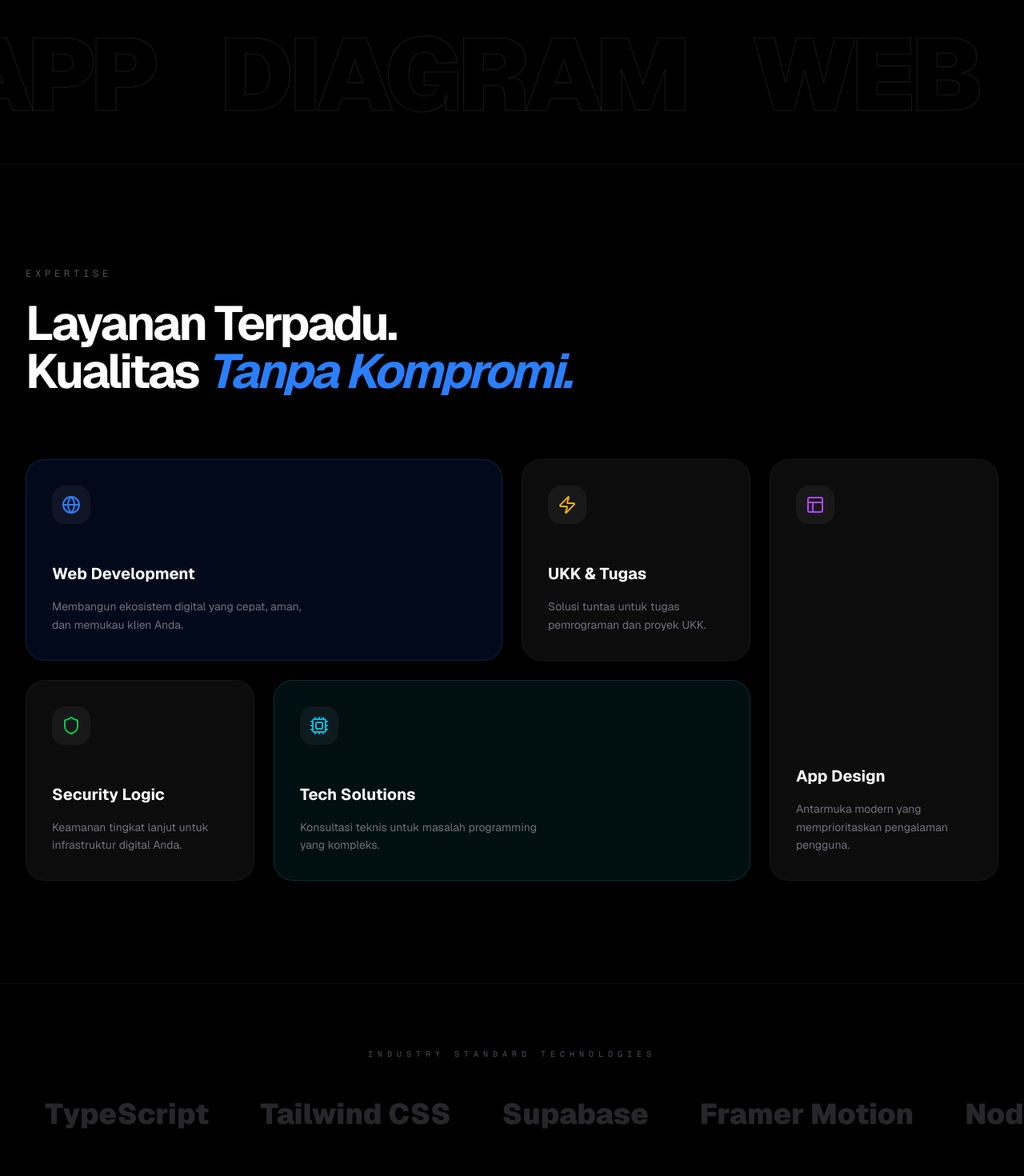
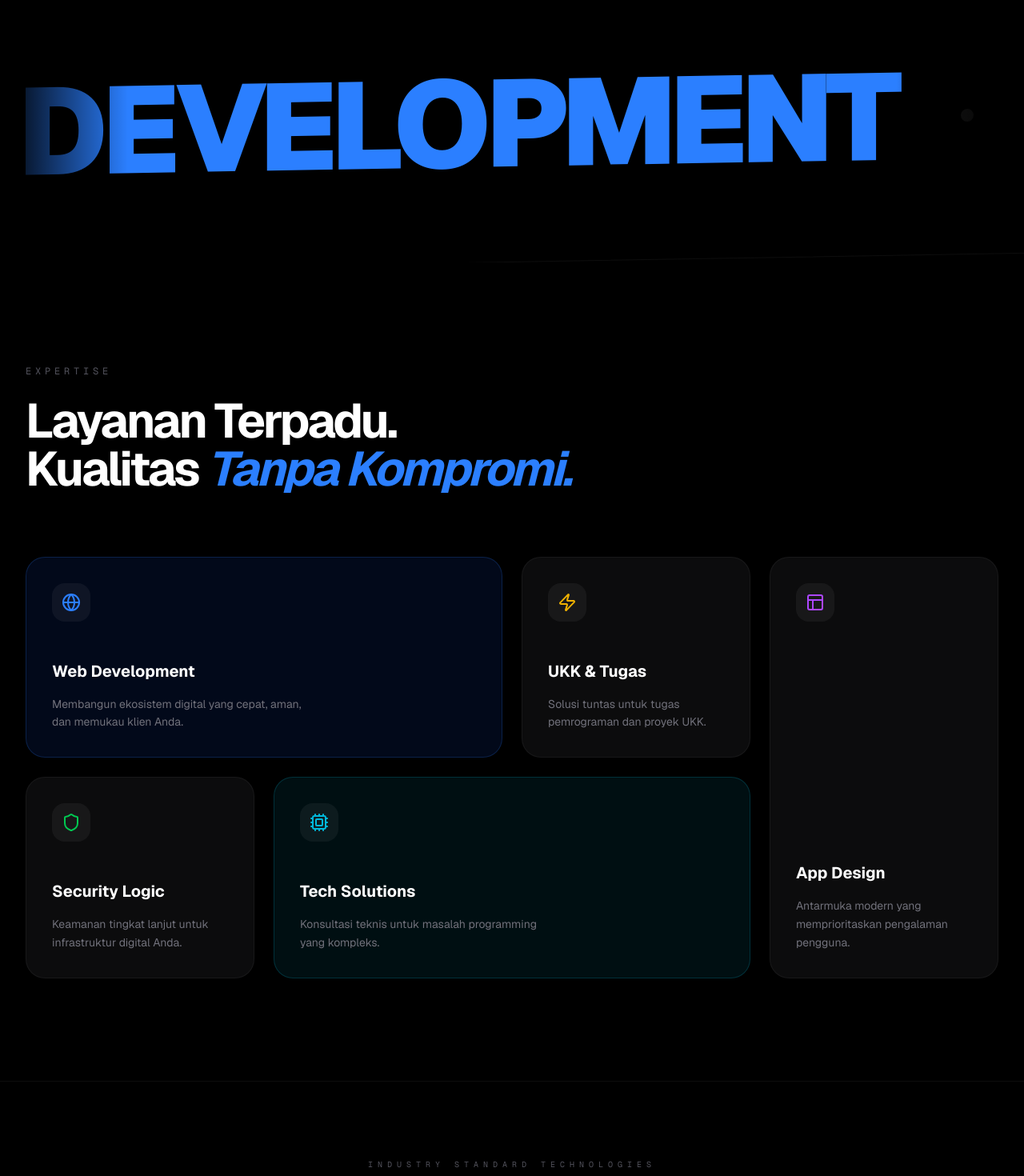
Before and after one commit to F1H444/ghostdev, a Next.js app: page / in a window 1280 px wide. Shown: the part 820-2290 px from the top of the page at 80% size. Built offline with nearby package versions, Linux system fonts and the light colour scheme; no server answers; the database is empty.

Commit message:
update ui website

```diff
--- a/app/admin/page.tsx
+++ b/app/admin/page.tsx
@@ -38,22 +38,22 @@ export default function AdminDashboard() {
       label: 'Total Projects',
       value: totalProjects,
       icon: FolderKanban,
-      color: 'bg-blue-500/10 text-blue-400',
-      change: '+12% from last month'
+      color: 'bg-blue-500/10 text-blue-500 border border-blue-500/20',
+      change: '+12% growth'
     },
     {
       label: 'Active Categories',
       value: totalCategories,
       icon: Layers,
-      color: 'bg-purple-500/10 text-purple-400',
+      color: 'bg-purple-500/10 text-purple-500 border border-purple-500/20',
       change: 'Diverse portfolio'
     },
     {
       label: 'Tech Stacks',
       value: totalTech,
       icon: Code2,
-      color: 'bg-emerald-500/10 text-emerald-400',
-      change: 'Technologies used'
+      color: 'bg-cyan-500/10 text-cyan-500 border border-cyan-500/20',
+      change: 'Modern tools'
     },
   ];
 
@@ -75,7 +75,7 @@ export default function AdminDashboard() {
         </div>
         <Link
           href="/admin/projects/create"
-          className="flex items-center justify-center gap-2 px-5 py-3 bg-white text-black font-bold rounded-xl hover:bg-zinc-200 transition-colors"
+          className="flex items-center justify-center gap-2 px-6 py-3 bg-gradient-to-r from-blue-600 to-purple-600 text-white font-bold rounded-xl hover:scale-105 transition-all shadow-lg shadow-blue-500/20"
         >
           <Plus className="w-5 h-5" />
           <span>New Project</span>
@@ -133,7 +133,14 @@ export default function AdminDashboard() {
                 initial={{ opacity: 0, scale: 0.95 }}
                 animate={{ opacity: 1, scale: 1 }}
                 transition={{ delay: 0.2 + index * 0.05 }}
-                className="group relative overflow-hidden rounded-2xl bg-zinc-900 border border-white/5 hover:border-white/20 transition-all"
+                className={`group relative overflow-hidden rounded-2xl bg-zinc-900 border transition-all duration-500 ${
+                  [
+                    'border-blue-500/20 hover:border-blue-500/50 hover:shadow-[0_0_20px_rgba(59,130,246,0.1)]',
+                    'border-purple-500/20 hover:border-purple-500/50 hover:shadow-[0_0_20px_rgba(168,85,247,0.1)]',
+                    'border-cyan-500/20 hover:border-cyan-500/50 hover:shadow-[0_0_20px_rgba(6,182,212,0.1)]',
+                    'border-yellow-500/20 hover:border-yellow-500/50 hover:shadow-[0_0_20px_rgba(234,179,8,0.1)]'
+                  ][index % 4]
+                }`}
               >
                 <div className="aspect-video relative overflow-hidden bg-zinc-800">
                   {project.image ? (
@@ -223,21 +230,21 @@ export default function AdminDashboard() {
               <div className="space-y-2">
                 <div className="flex items-center justify-between text-sm">
                   <span className="text-zinc-500">Database</span>
-                  <span className="flex items-center gap-1.5 text-emerald-400">
-                    <span className="w-1.5 h-1.5 rounded-full bg-emerald-400" />
+                  <span className="flex items-center gap-1.5 text-blue-400">
+                    <span className="w-1.5 h-1.5 rounded-full bg-blue-400 animate-pulse" />
                     Connected
                   </span>
                 </div>
                 <div className="flex items-center justify-between text-sm">
                   <span className="text-zinc-500">Storage</span>
-                  <span className="flex items-center gap-1.5 text-emerald-400">
-                    <span className="w-1.5 h-1.5 rounded-full bg-emerald-400" />
+                  <span className="flex items-center gap-1.5 text-purple-400">
+                    <span className="w-1.5 h-1.5 rounded-full bg-purple-400 animate-pulse" />
                     Available
                   </span>
                 </div>
                 <div className="flex items-center justify-between text-sm">
                   <span className="text-zinc-500">Version</span>
-                  <span className="text-zinc-300">v1.2.0</span>
+                  <span className="text-zinc-300 font-mono">v1.2.0</span>
                 </div>
               </div>
             </div>
--- a/components/home/AboutSection.tsx
+++ b/components/home/AboutSection.tsx
@@ -32,7 +32,7 @@ export function AboutSection() {
 
         <div className="flex flex-col items-center mb-16">
           <h2 className="text-[10px] font-mono text-zinc-600 uppercase tracking-[1em] mb-8 text-center">Filosofi Kami</h2>
-          <div className="w-12 h-[1px] bg-white/10" />
+          <div className="w-12 h-[1px] bg-gradient-to-r from-blue-500 via-purple-500 to-cyan-500" />
         </div>
 
         <div className="flex flex-wrap justify-center gap-x-4 gap-y-6 text-center">
--- a/components/home/ContactSection.tsx
+++ b/components/home/ContactSection.tsx
@@ -13,7 +13,7 @@ export function ContactSection() {
           <div>
             <h2 className="text-xs font-mono text-zinc-600 uppercase tracking-[0.4em] mb-10">Koneksi</h2>
             <h3 className="text-5xl md:text-8xl font-bold text-white tracking-tighter leading-[0.9] mb-12">
-              Kirim <br /> Tugasmu.
+              Kirim <br /> <span className="text-blue-500">Tugasmu.</span>
             </h3>
             <p className="text-zinc-500 text-lg md:text-xl max-w-md leading-relaxed mb-12">
               Konsultasikan tugas atau proyek UKK Anda secara gratis. Kami siap membantu memberikan solusi teknis terbaik.
@@ -87,13 +87,13 @@ export function ContactSection() {
            <div className="flex flex-col items-center md:items-start gap-4">
               <span className="text-[10px] font-mono text-zinc-600 uppercase tracking-[0.5em]">Tersedia Global</span>
               <div className="flex items-center gap-2">
-                 <div className="w-2 h-2 rounded-full bg-green-500 animate-pulse" />
+                 <div className="w-2 h-2 rounded-full bg-blue-500 animate-pulse shadow-[0_0_10px_rgba(59,130,246,0.5)]" />
                  <span className="text-zinc-400 text-sm font-medium">Siap untuk pengerjaan joki baru</span>
               </div>
            </div>
 
            <div className="flex gap-12 text-zinc-600 font-mono text-[10px] uppercase tracking-widest">
-              GhostDev // Est. 2026
+              <span className="text-blue-500/40">GhostDev</span> // <span className="text-purple-500/40">Est. 2026</span>
            </div>
         </div>
       </div>
--- a/components/home/HeroSection.tsx
+++ b/components/home/HeroSection.tsx
@@ -103,7 +103,7 @@ export function HeroSection() {
           className="max-w-2xl space-y-10 flex flex-col items-center"
         >
           <h2 className="text-xl md:text-2xl text-zinc-400 font-light tracking-wide leading-relaxed">
-            Partner Rahasia untuk <span className="text-white font-semibold">UKK, Programming,</span> & <span className="text-white font-semibold">Solusi Teknik</span> Berkelas Dunia.
+            Partner Rahasia untuk <span className="text-yellow-500 font-semibold">UKK,</span> <span className="text-purple-500 font-semibold">Programming,</span> & <span className="text-cyan-500 font-semibold">Solusi Teknik</span> Berkelas Dunia.
             <br />
             <span className="text-sm md:text-base mt-2 block text-zinc-500">
               We construct digital experiences that merge art with functionality.
--- a/components/home/ProjectSection.tsx
+++ b/components/home/ProjectSection.tsx
@@ -9,14 +9,34 @@ import { ChevronDown } from 'lucide-react';
 import { fetchProjects, projects as staticProjects, Project } from '@/lib/projects';
 import { cn } from '@/lib/utils';
 
-function ProjectCard({ project }: { project: Project }) {
+function ProjectCard({ project, index }: { project: Project; index: number }) {
+  const colors = [
+    'hover:border-blue-500/50',
+    'hover:border-purple-500/50',
+    'hover:border-cyan-500/50',
+    'hover:border-yellow-500/50',
+    'hover:border-green-500/50'
+  ];
+  const hoverColor = colors[index % colors.length];
+  const textColors = [
+    'group-hover:text-blue-500',
+    'group-hover:text-purple-500',
+    'group-hover:text-cyan-500',
+    'group-hover:text-yellow-500',
+    'group-hover:text-green-500'
+  ];
+  const textColor = textColors[index % textColors.length];
+
   return (
     <motion.div
       initial={{ opacity: 0, y: 20 }}
       whileInView={{ opacity: 1, y: 0 }}
       viewport={{ once: true }}
       transition={{ duration: 0.6 }}
-      className="group relative flex flex-col bg-zinc-900/40 rounded-[2rem] border border-white/5 overflow-hidden transition-all duration-500 hover:border-white/20"
+      className={cn(
+        "group relative flex flex-col bg-zinc-900/40 rounded-[2rem] border border-white/5 overflow-hidden transition-all duration-500",
+        hoverColor
+      )}
     >
       <Link href={`/work/${project.slug}`} className="relative aspect-video overflow-hidden">
         <Image
@@ -34,7 +54,7 @@ function ProjectCard({ project }: { project: Project }) {
             {project.category}
           </span>
           <Link href={`/work/${project.slug}`}>
-            <h4 className="text-2xl font-bold text-white tracking-tight hover:text-blue-500 transition-colors">
+            <h4 className={cn("text-2xl font-bold text-white tracking-tight transition-colors", textColor)}>
               {project.title}
             </h4>
           </Link>
@@ -84,15 +104,36 @@ export function ProjectSection() {
         <div className="mb-24 flex flex-col items-center text-center">
           <h2 className="text-xs font-mono text-zinc-600 uppercase tracking-[0.6em] mb-6">Selected Masterpieces</h2>
           <h3 className="text-5xl md:text-7xl font-bold text-white tracking-tighter leading-tight">
-            SELECTED <span className="text-zinc-800">WORKS.</span>
+            SELECTED <span className="text-blue-500">WORKS.</span>
           </h3>
         </div>
 
         {/* Standard Project Grid */}
         <div className="grid grid-cols-1 md:grid-cols-2 gap-8 lg:gap-12">
-          {visibleProjects.map((project) => (
-            <ProjectCard key={project.id} project={project} />
+          {visibleProjects.map((project, i) => (
+            <ProjectCard key={project.id} project={project} index={i} />
           ))}
+        </div>
+
+        {/* View All CTA - Relocated here */}
+        <div className="mt-20 flex justify-center">
+           {!isExpanded && (
+             <Magnetic strength={0.3}>
+               <button
+                 onClick={() => setIsExpanded(true)}
+                 className="flex flex-col items-center gap-6 group"
+               >
+                 <span className="text-[10px] font-mono uppercase tracking-[0.4em] text-zinc-500 group-hover:text-white transition-colors">Load More Works ({projects.length - 4})</span>
+                 <motion.div
+                   animate={{ y: [0, 5, 0] }}
+                   transition={{ repeat: Infinity, duration: 2 }}
+                   className="w-12 h-12 flex items-center justify-center border border-white/10 rounded-full text-zinc-500 group-hover:border-blue-500 group-hover:text-blue-500 transition-all bg-zinc-950"
+                 >
+                   <ChevronDown size={18} />
+                 </motion.div>
+               </button>
+             </Magnetic>
+           )}
         </div>
 
         {/* Workflow / Steps */}
@@ -118,26 +159,6 @@ export function ProjectSection() {
           </div>
         </div>
 
-        {/* View All CTA */}
-        <div className="mt-32 flex justify-center">
-           {!isExpanded && (
-             <Magnetic strength={0.3}>
-               <button
-                 onClick={() => setIsExpanded(true)}
-                 className="flex flex-col items-center gap-6 group"
-               >
-                 <span className="text-[10px] font-mono uppercase tracking-[0.4em] text-zinc-500 group-hover:text-white transition-colors">Load More Works (8)</span>
-                 <motion.div
-                   animate={{ y: [0, 5, 0] }}
-                   transition={{ repeat: Infinity, duration: 2 }}
-                   className="w-12 h-12 flex items-center justify-center border border-white/10 rounded-full text-zinc-500 group-hover:border-white/40 group-hover:text-white transition-all bg-zinc-950"
-                 >
-                   <ChevronDown size={18} />
-                 </motion.div>
-               </button>
-             </Magnetic>
-           )}
-        </div>
       </div>
     </section>
   );
--- a/components/ui/InfiniteMarquee.tsx
+++ b/components/ui/InfiniteMarquee.tsx
@@ -1,41 +1,46 @@
 'use client';
 
 import { motion } from 'framer-motion';
-
-const items = [
-  { text: 'WEB' },
-  { text: 'APP' },
-  { text: 'DIAGRAM' },
-];
+import { cn } from '@/lib/utils';
 
 export function InfiniteMarquee() {
+  const items = [
+    { text: 'WEB DEVELOPMENT', color: 'text-blue-500' },
+    { text: 'APP DESIGN', color: 'text-purple-500' },
+    { text: 'TECH SOLUTIONS', color: 'text-cyan-500' },
+    { text: 'UKK & TUGAS', color: 'text-yellow-500' },
+    { text: 'SECURITY LOGIC', color: 'text-green-500' },
+  ];
+
   return (
-    <div className="relative w-full overflow-hidden py-12 border-y border-white/5 bg-black">
-      <div className="flex w-max">
+    <div className="relative w-full overflow-hidden py-24 bg-black border-y border-white/5 skew-y-[-1deg]">
+      <div className="flex whitespace-nowrap">
         <motion.div
           animate={{ x: [0, -2000] }}
           transition={{
             repeat: Infinity,
             ease: "linear",
-            duration: 30,
+            duration: 40,
           }}
-          className="flex gap-20 items-center px-10"
+          className="flex gap-20 items-center"
         >
-          {[...items, ...items, ...items, ...items, ...items, ...items].map((item, index) => (
-            <div key={index} className="flex items-center gap-12">
-              <span className="text-6xl md:text-[10vw] font-black text-zinc-900 uppercase tracking-tighter whitespace-nowrap outline-text hover:text-white transition-colors duration-500">
+          {[...items, ...items, ...items, ...items, ...items].map((item, index) => (
+            <div key={index} className="flex items-center gap-20">
+              <span className={cn(
+                "text-7xl md:text-[12vw] font-black uppercase tracking-tighter transition-all duration-700 hover:scale-110 cursor-default",
+                item.color
+              )}>
                 {item.text}
               </span>
+              <div className="w-4 h-4 rounded-full bg-white/10" />
             </div>
           ))}
         </motion.div>
       </div>
-      <style jsx>{`
-        .outline-text {
-          -webkit-text-stroke: 1px rgba(255,255,255,0.1);
-          color: transparent;
-        }
-      `}</style>
+
+      {/* Decorative Gradients for depth */}
+      <div className="absolute inset-y-0 left-0 w-40 bg-gradient-to-r from-black to-transparent z-10" />
+      <div className="absolute inset-y-0 right-0 w-40 bg-gradient-to-l from-black to-transparent z-10" />
     </div>
   );
 }
--- a/components/ui/TechMarquee.tsx
+++ b/components/ui/TechMarquee.tsx
@@ -1,6 +1,7 @@
 'use client';
 
 import { motion } from 'framer-motion';
+import { cn } from '@/lib/utils';
 
 const tech = [
   "React", "Next.js", "TypeScript", "Tailwind CSS", "Supabase", "Framer Motion",
@@ -9,47 +10,41 @@ const tech = [
 ];
 
 export function TechMarquee() {
+  const colors = [
+    'text-blue-500',
+    'text-purple-500',
+    'text-cyan-500',
+    'text-yellow-500',
+    'text-green-500'
+  ];
+
   return (
-    <div className="py-20 border-y border-white/5 bg-black overflow-hidden select-none">
-      <div className="flex flex-col gap-8">
-        <span className="text-[10px] font-mono text-zinc-600 uppercase tracking-[0.6em] text-center w-full mb-4">
-          Industry Standard Technologies
-        </span>
+    <div className="py-24 border-y border-white/5 bg-black overflow-hidden select-none relative">
+      <div className="flex flex-col gap-12">
+        <div className="flex flex-col items-center">
+          <span className="text-[10px] font-mono text-zinc-600 uppercase tracking-[0.6em] mb-4">
+            Industry Standard Technologies
+          </span>
+          <div className="w-12 h-[1px] bg-gradient-to-r from-blue-500 via-purple-500 to-cyan-500" />
+        </div>
 
         <div className="flex overflow-hidden">
           <motion.div
-            animate={{ x: [0, -1000] }}
+            animate={{ x: [0, -1500] }}
             transition={{
-              duration: 20,
+              duration: 30,
               repeat: Infinity,
               ease: "linear"
             }}
-            className="flex items-center gap-16 whitespace-nowrap px-8"
+            className="flex items-center gap-24 whitespace-nowrap px-12"
           >
-            {tech.map((item, i) => (
+            {[...tech, ...tech].map((item, i) => (
               <span
                 key={i}
-                className="text-2xl md:text-4xl font-black text-zinc-800 hover:text-white transition-colors cursor-default"
-              >
-                {item}
-              </span>
-            ))}
-          </motion.div>
-
-          {/* Duplicate for seamless effect */}
-          <motion.div
-            animate={{ x: [0, -1000] }}
-            transition={{
-              duration: 20,
-              repeat: Infinity,
-              ease: "linear"
-            }}
-            className="flex items-center gap-16 whitespace-nowrap px-8"
-          >
-            {tech.map((item, i) => (
-              <span
-                key={i + tech.length}
-                className="text-2xl md:text-4xl font-black text-zinc-800 hover:text-white transition-colors cursor-default"
+                className={cn(
+                  "text-3xl md:text-6xl font-black uppercase tracking-tighter transition-all duration-500 hover:scale-110 hover:brightness-125 cursor-default",
+                  colors[i % colors.length]
+                )}
               >
                 {item}
               </span>
@@ -57,6 +52,10 @@ export function TechMarquee() {
           </motion.div>
         </div>
       </div>
+
+      {/* Edge Fades */}
+      <div className="absolute inset-y-0 left-0 w-32 bg-gradient-to-r from-black to-transparent z-10" />
+      <div className="absolute inset-y-0 right-0 w-32 bg-gradient-to-l from-black to-transparent z-10" />
     </div>
   );
 }
--- a/lib/supabase.ts
+++ b/lib/supabase.ts
@@ -115,7 +115,7 @@ export async function uploadProjectImage(file: File, folder: string = 'hero'): P
   const fileName = `${folder}/${Date.now()}-${Math.random().toString(36).substring(7)}-${sanitizedName}.${fileExt}`
 
   const { error } = await supabase.storage
-    .from('PROJECT-IMAGES')
+    .from('project-images')
     .upload(fileName, file, {
       cacheControl: '3600',
       upsert: false
@@ -132,7 +132,7 @@ export async function uploadProjectImage(file: File, folder: string = 'hero'): P
   }
 
   const { data: { publicUrl } } = supabase.storage
-    .from('PROJECT-IMAGES')
+    .from('project-images')
     .getPublicUrl(fileName)
 
   return { url: publicUrl, error: null }
```
Also changed, not shown: app/admin/layout.tsx (+13 -12 lines), check_buckets.js (added, +23 -0 lines), components/home/TestimonialsSection.tsx (+12 -2 lines).
